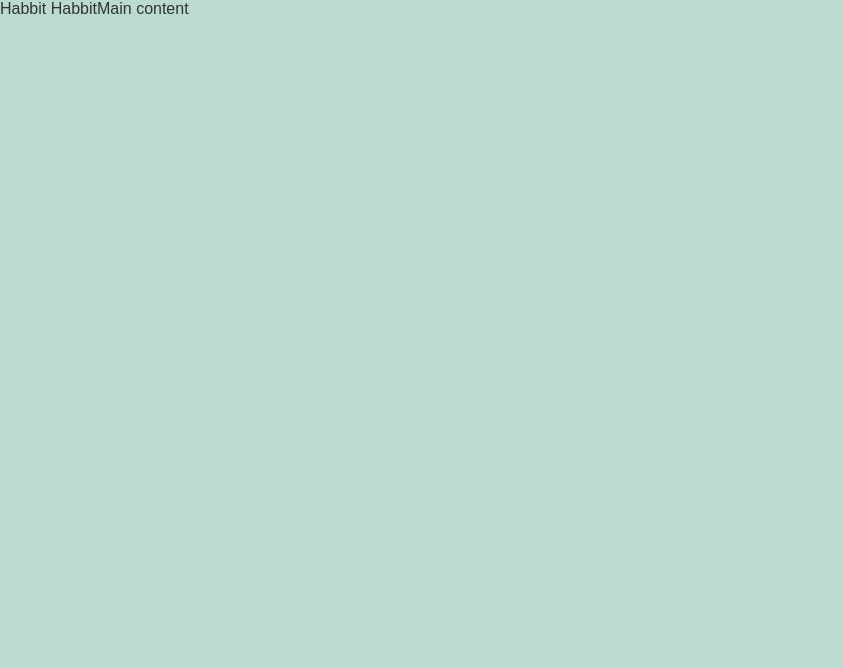
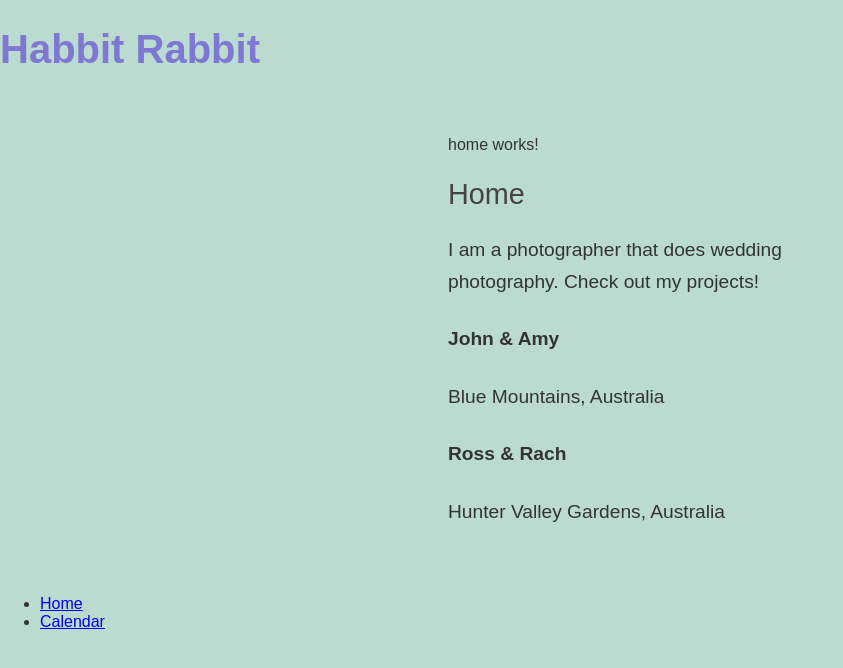
Before and after one commit to sarahperez/HabbitRabbit, an Angular app in the folder frontend/habbit-rabbit/: page / in a window 1280 px wide. Shown: the top 668 px of the page, without its empty margins (0-843 px from the left). Built offline with nearby package versions, Linux system fonts and the light colour scheme.

Commit message:
simple routing

```diff
--- a/frontend/habbit-rabbit/src/app/app-component/app.component.css
+++ b/frontend/habbit-rabbit/src/app/app-component/app.component.css
@@ -0,0 +1,26 @@
+.container {
+    margin: 48px 35%;
+    font-family: "Arial", sans-serif;
+    display: flex;
+    flex-direction: column;
+    align-items: center;
+  }
+
+  .navbar {
+    background-color: darkslategray;
+    padding: 30px 50px;
+    display: flex;
+    align-items: center;
+    font-family: sans-serif;
+  }
+
+  .link:first-of-type {
+    margin-right: 32px;
+  }
+
+  .link {
+    color: white;
+    text-decoration: none;
+    font-size: 14pt;
+    font-weight: bold;
+  }
--- a/frontend/habbit-rabbit/src/app/app-component/app.component.html
+++ b/frontend/habbit-rabbit/src/app/app-component/app.component.html
@@ -1,2 +1,12 @@
 <h1>{{title}}</h1>
-<app-side-nav></app-side-nav>
+<div class="container">
+    <router-outlet></router-outlet>
+</div>
+<div class="navbar">
+  <nav>
+    <ul>
+      <li><a class="link" href="/home">Home</a></li>
+      <li><a class="link" href="/calendar">Calendar</a></li>
+    </ul>
+  </nav>
+</div>
--- a/frontend/habbit-rabbit/src/app/app-routing.module.ts
+++ b/frontend/habbit-rabbit/src/app/app-routing.module.ts
@@ -2,11 +2,18 @@ import { NgModule } from '@angular/core';
 import { RouterModule, Routes } from '@angular/router';
 import { HomeComponent } from './home/home.component';
 import { CalendarComponent } from './calendar/calendar.component';
+import { CommonModule } from '@angular/common';
 
-const routes: Routes = [];
+const routes: Routes = [
+    { path: '', component: HomeComponent },
+    { path: 'calendar', component: CalendarComponent }
+  ];
 
 @NgModule({
-  imports: [RouterModule.forRoot(routes)],
+  declarations: [],
+  imports: [
+    CommonModule,
+    RouterModule.forRoot(routes)],
   exports: [RouterModule]
 })
 export class AppRoutingModule { }
--- a/frontend/habbit-rabbit/src/styles.css
+++ b/frontend/habbit-rabbit/src/styles.css
@@ -3,6 +3,11 @@
 * {
     font-family: Arial, Helvetica, sans-serif;
     background-color: #BBDBD1;
+  }
+
+body {
+    margin: 0;
+    padding: 0;
   }
 
 h1 {
```
Also changed, not shown: frontend/habbit-rabbit/src/app/home/home.component.css (indentation only).
